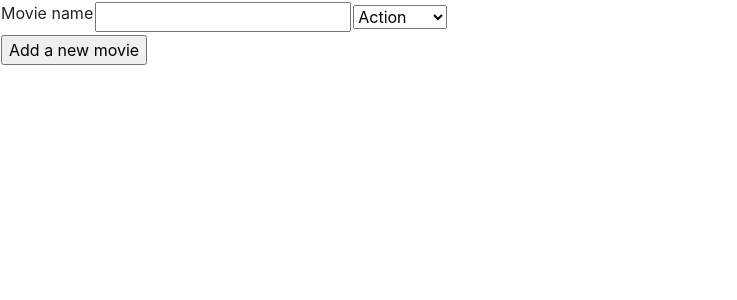
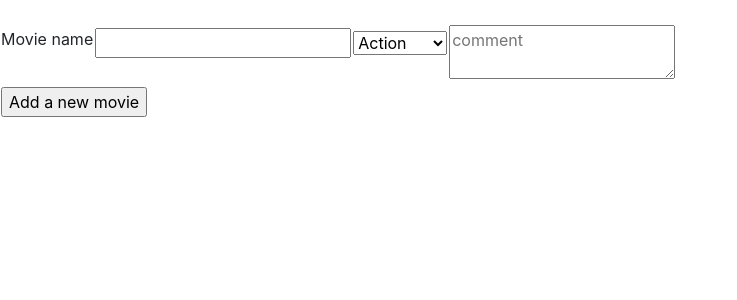
Before and after one commit to jaemh/PerfectPopcorn, a Flask app: page /person/new/ in a window 1280 px wide. Shown: the part 56-356 px from the top of the page, without its empty margins (0-737 px from the left). Run offline with Flask 2, Linux system fonts and the light colour scheme; some libraries are stand-ins or nearby versions.

Commit message:
comment in create_movie

```diff
--- a/application/movies/views.py
+++ b/application/movies/views.py
@@ -27,14 +27,23 @@ def movie_form():
 def create_movie():
     f = Movie.query.filter_by(movie_name=request.form.get('name')).first()
 
+
     if f is None:
       f = Movie(request.form.get('name'), Genre.query.get(request.form.get('genre')))
+
 
     userId = current_user.id
     user = User.query.get(userId)
     user.seenMovies.append(f) #tekee liittämisen
     db.session().add(user)
     db.session().commit()
+
+    if request.form.get('comment') is not None:
+
+        comment = request.form.get('comment')
+        post = Post(comment, f.movie_id)
+        db.session().add(post)
+        db.session().commit()
 
     return person_page()
 
--- a/application/templates/index.html
+++ b/application/templates/index.html
@@ -19,7 +19,7 @@
             <tr>
 
               <td><a href="{{ url_for('b', movie_id=movie.movie_id) }}">{{ movie.movie_name }}</a></td>
-              <td>{{movie.genre.genre_name}}</td>
+              <td><a href="{{ url_for('genre_page', genre_id=movie.genre_id) }}">{{movie.genre.genre_name}}</a></td>
             </tr>
               {% endfor %}
     </table>
--- a/application/templates/movies/new_movie.html
+++ b/application/templates/movies/new_movie.html
@@ -20,11 +20,18 @@
             <option value="5">Historical</option>
           </select>
         </td>
+        <td>
+            <br><textarea name='comment' placeholder="comment"></textarea>
+        </td>
       </tr>
+
       <tr>
         <td colspan="2">
           <input type="submit" value="Add a new movie"/>
         </td>
       </tr>
+
+
+
   </form>
   {% endblock %}
```
Also changed, not shown: application/posts/forms.py (deleted), application/posts/models.py (deleted), application/posts/views.py (deleted).
